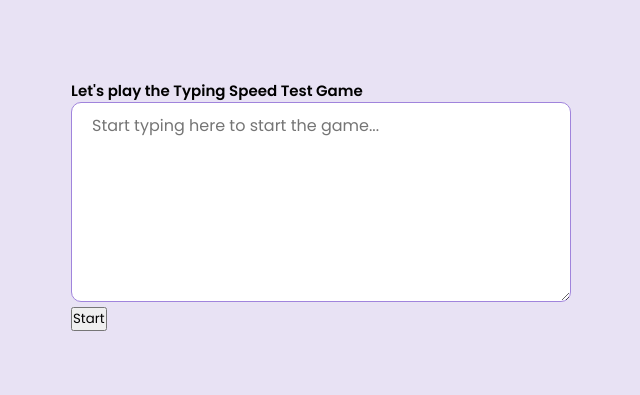
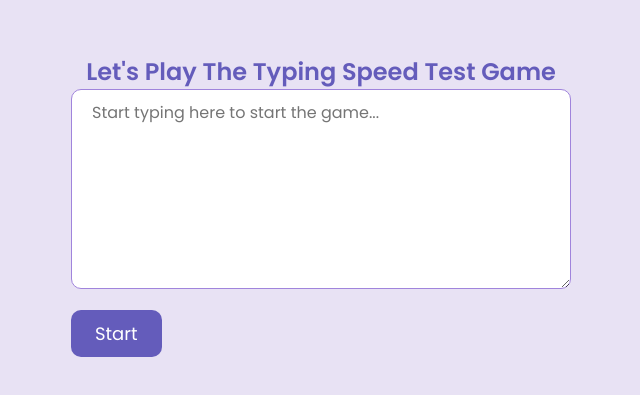
Before and after one commit to Divyarg018/game_js_dom_typing_speed_test, a plain HTML site: page index.html in a window 1280 px wide. Shown: the part 195-590 px from the top of the page, without its empty margins (319-959 px from the left). Drawn offline with Linux system fonts and the light colour scheme.

Commit message:
working with btn and h2 in css

```diff
--- a/css/style.css
+++ b/css/style.css
@@ -32,3 +32,21 @@ body{
     padding: 1rem 2rem;
     font-size: 1.6rem;
 }
+
+#btn{
+    display: inline-block;
+    padding: 1rem 2.4rem;
+    border: none;
+    border-radius: 1rem;
+    background-color: #645CBB;
+    color: #fff;
+    font-size: 1.8rem;
+    margin-top: 1.6rem;
+}
+
+h2{
+    font-size: 2.4rem;
+    text-transform: capitalize;
+    color: #645CBB;
+    text-align: center;
+}
```
